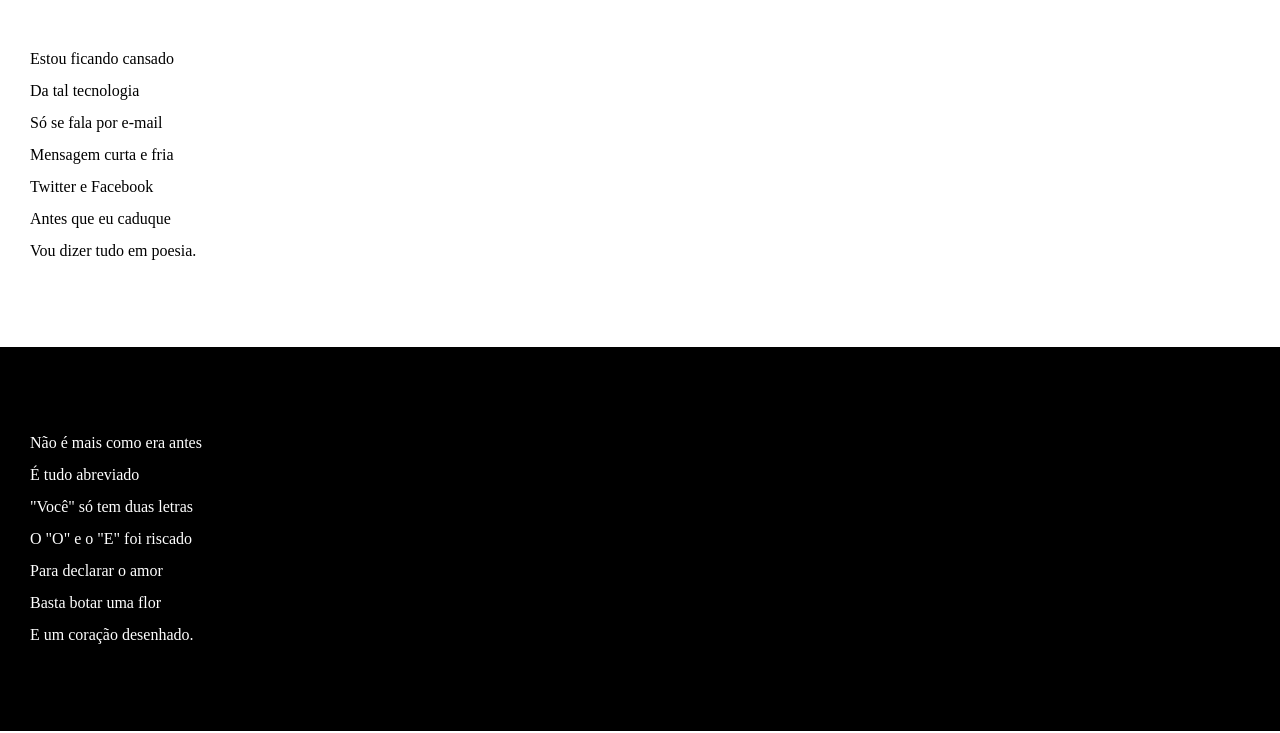
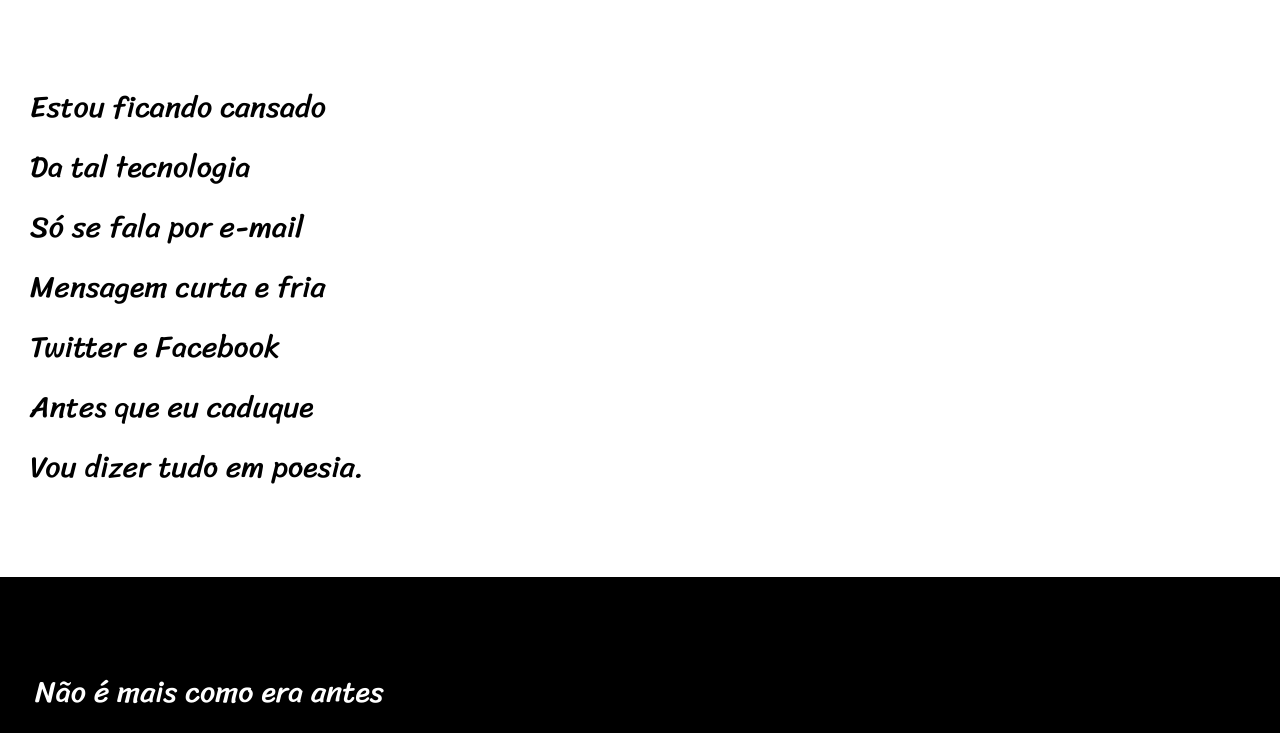
Before and after one commit to FeSeixas/Cordel-challenge, a plain HTML site: page index.html in a window 1280 px wide. Shown: the part 192-925 px from the top of the page. Drawn offline with Linux system fonts and the light colour scheme.

Commit message:
Media queries

```diff
--- a/style.css
+++ b/style.css
@@ -1,12 +1,21 @@
 @charset "UTF-8";
+
+@import url('https://fonts.googleapis.com/css2?family=Passion+One&family=Sriracha&display=swap');
 
 * {
     margin: 0;
     padding: 0;
 }
 
+:root {
+    --fonte1:Verdana, Geneva, Tahoma, sans-serif;
+    --fonte2:'Passion One', cursive;
+    --fonte3:'Sriracha', cursive;
+}
+
 html, body {
     min-height: 100vh;
+    font-family: var(--fonte1);
 }
 
 header {
@@ -20,11 +29,14 @@ header > h1 {
 
     /* text-transform: uppercase; Colocar em maiusculo */
 
-     font-variant: small-caps; /*letras maiusculas mas sem deixar muito grande */
+    font-variant: small-caps; /*letras maiusculas mas sem deixar muito grande */
+    font-family: var(--fonte2);
+    font-size: 4em;
 }
 
 header > p {
     padding-bottom: 50px;
+
 }
 
 a {
@@ -43,6 +55,7 @@ section {
     padding-left: 30px;
 
     line-height: 2em;
+    font-family: var(--fonte3);
 }
 
 
@@ -57,11 +70,57 @@ section {
 }
 
 .imagem > p {
-    width: 400px;
+    display: inline-block;
+
     background-color: rgba(0, 0, 0, 0.253);
+
+    padding: 5px;
+
+    border-radius: 1%;
 }
 
+/* resolução para dispositivos móveis */
+@media only screen and (max-width: 600px) {
+    section p {
+    font-size: 18px;
+    line-height: 2em;
+    }
+}
 
+/* resolução para dispositivos móveis um pouco maiores */
+@media only screen and (min-width: 600px) {
+    section p {
+    font-size: 20px;
+    line-height: 2em;
+    }
+}
+
+/* resolução para tablets */
+@media only screen and (min-width:768px){
+    section p{
+        font-size: 25px ;
+        line-height: 2em;
+    }
+
+}
+
+/* resolução para tablets maiores */
+@media only screen and (min-width:992px){
+    section p{
+        font-size: 25px ;
+        line-height: 2em;
+    }
+
+}
+
+/* resolução para laptop e desktop */
+@media only screen and (min-width:1200px) {
+    section p{
+        font-size: 30px ;
+        line-height: 2em;
+    }
+
+}
 
 
 
```
